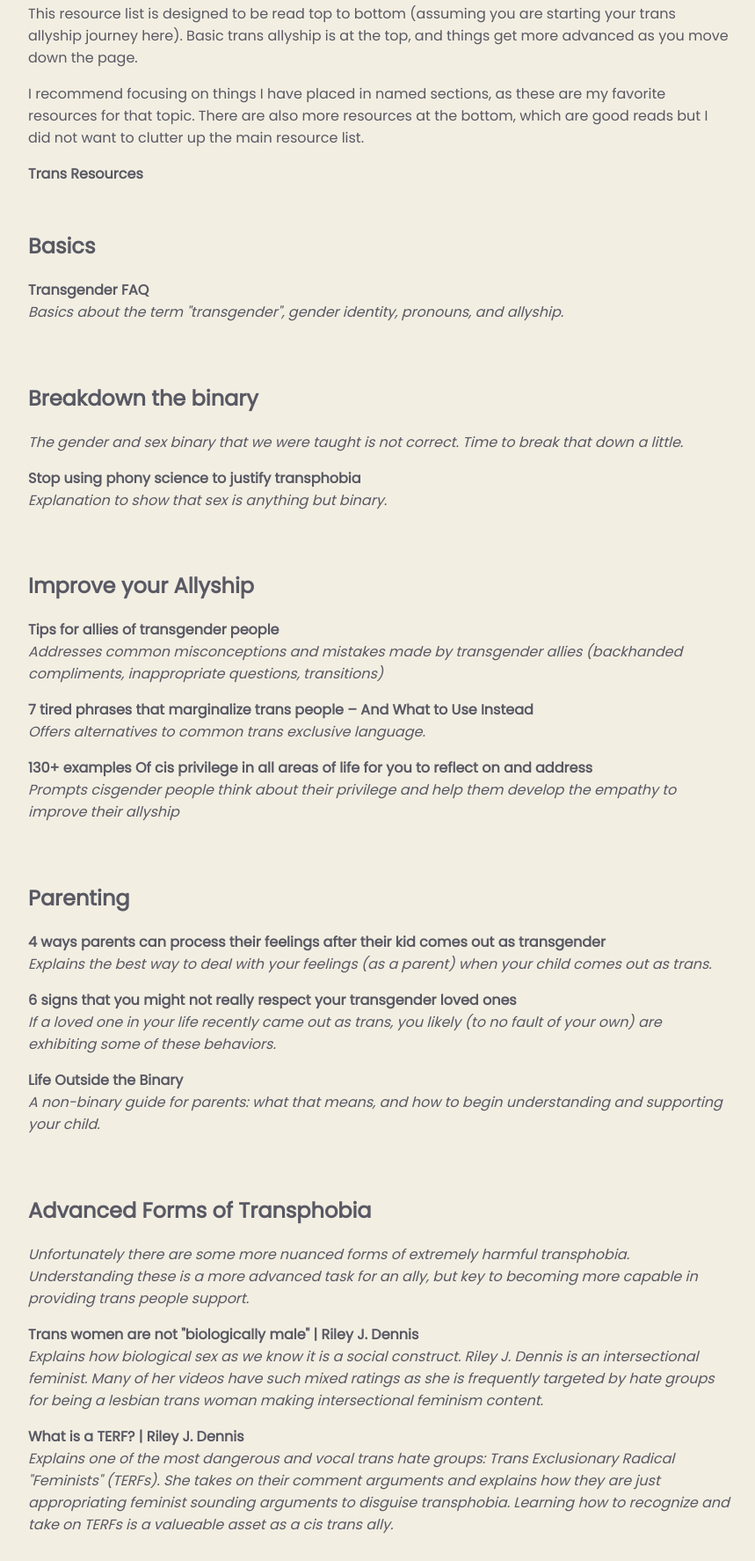
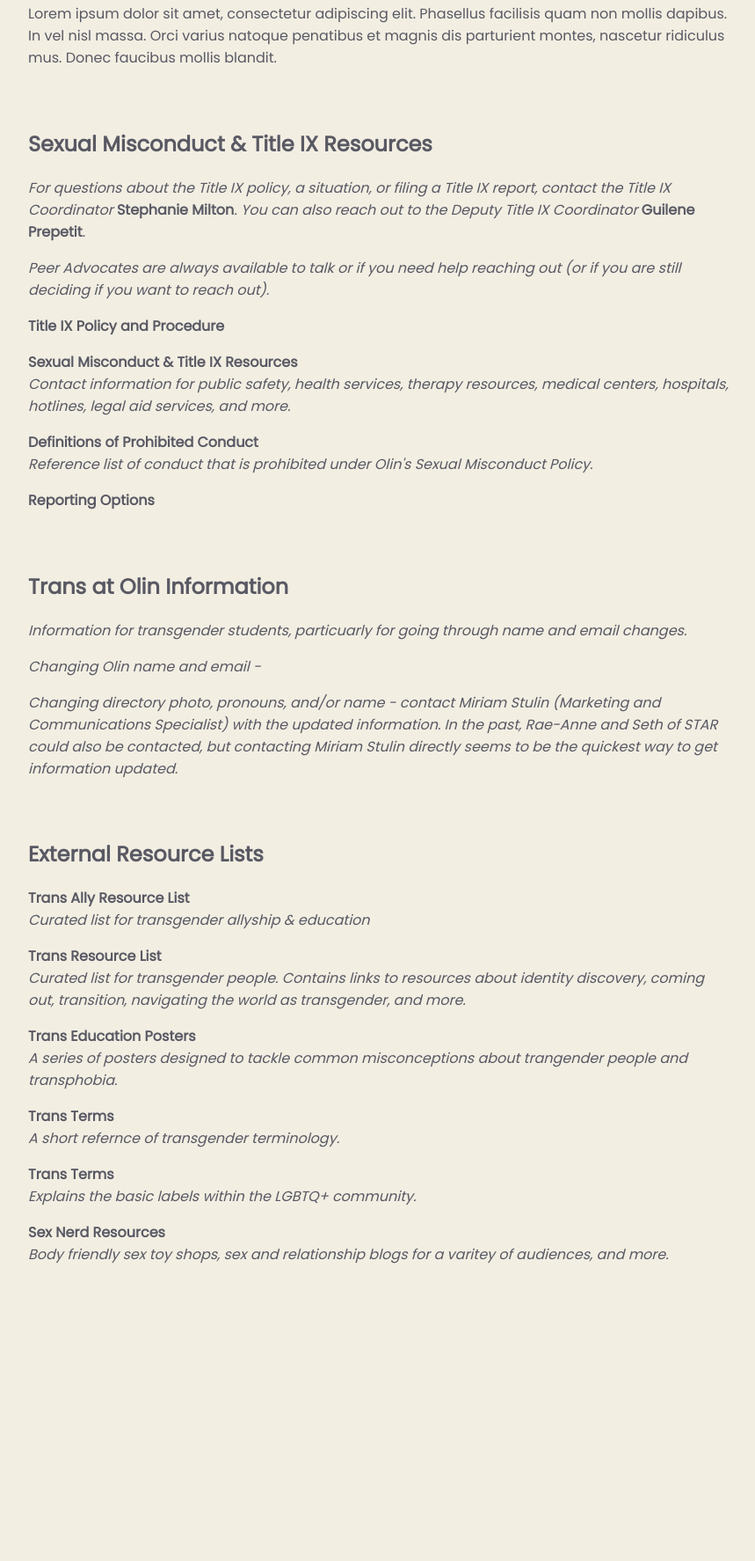
Before and after one commit to mstites/paWebsite, a plain HTML site: page resources.html in a window 1280 px wide. Shown: the part 1026-2800 px from the top of the page at 88% size, without its empty margins (218-1077 px from the left). After the commit the page ends 2512 px from the top, so only its background shows below. Drawn offline with Linux system fonts and the light colour scheme.

Commit message:
Draft resources page

```diff
--- a/resources.html
+++ b/resources.html
@@ -36,78 +36,45 @@
   <div class="navbar">
     <ul>
       <li><a href="index.html">Home</a></li>
-      <li><a href="zines.html">Zines</a></li>
-      <li><a href="posters.html">Posters</a></li>
-      <li><a class="active" href="allyResources.html">Resources</a></li>
-      <li><a href="about.html">About Me</a></li>
+      <li><a href="contact.html">Contact</a></li>
+      <li><a class="active" href="resources.html">Resources</a></li>
     </ul>
   </div>
   <div class="container">
     <div class="row top">
-      <h1> Trans Ally Resources </h1>
-      <p> This resource list is designed to be read top to bottom (assuming you are starting your trans allyship journey here). Basic trans allyship is at the top, and things get more advanced as you move down the page.</p>
-      <p>I recommend focusing on things I have placed in named sections, as these are my favorite resources for that topic. There are also more resources at the bottom, which are good reads but I did not want to clutter up the main resource list. </p>
-      <a href=transResources.html>Trans Resources</a>
+      <h1> Resources </h1>
+      <p> Lorem ipsum dolor sit amet, consectetur adipiscing elit. Phasellus facilisis quam non mollis dapibus. In vel nisl massa. Orci varius natoque penatibus et magnis dis parturient montes, nascetur ridiculus mus. Donec faucibus mollis blandit. </p>
     </div>
     <div class="row linkList">
-      <h2> Basics </h2>
+      <h2> Sexual Misconduct & Title IX Resources </h2>
+      <p>For questions about the Title IX policy, a situation, or filing a Title IX report, contact the Title IX Coordinator <a href="http://olin.edu/academics/student-affairs-and-resources/sexual-misconduct-info/title-ix-coordinators/">Stephanie Milton</a>. You can also reach out to the Deputy Title IX Coordinator <a href="http://olin.edu/academics/student-affairs-and-resources/sexual-misconduct-info/title-ix-coordinators/">Guilene Prepetit</a>.</p>
+      <p>Peer Advocates are always available to talk or if you need help reaching out (or if you are still deciding if you want to reach out).</p>
       <ul>
-        <li><p><a href="https://www.glaad.org/transgender/transfaq">Transgender FAQ</a><br>Basics about the term "transgender", gender identity, pronouns, and allyship.</p></li>
+        <li><p><a href="http://olin.edu/academics/student-affairs-and-resources/sexual-misconduct-info/title-ix-coordinators/">Title IX Policy and Procedure</a><br></p></li>
+        <li><p><a href="http://olin.edu/academics/student-affairs-and-resources/sexual-misconduct-info/resources-0/">Sexual Misconduct & Title IX Resources</a><br>Contact information for public safety, health services, therapy resources, medical centers, hospitals, hotlines, legal aid services, and more.</p></li>
+        <li><p><a href="http://olin.edu/academics/student-affairs-and-resources/sexual-misconduct-info/definitions-and-policies/">Definitions of Prohibited Conduct</a><br>Reference list of conduct that is prohibited under Olin's Sexual Misconduct Policy.</p></li>
+        <li><p><a href="http://olin.edu/academics/student-affairs-and-resources/sexual-misconduct-info/reporting-options/">Reporting Options</a><br></p></li>
       </ul>
     </div>
     <div class="row linkList">
-      <h2> Breakdown the binary </h2>
-      <p>The gender and sex binary that we were taught is not correct. Time to break that down a little.</p>
+      <h2> Trans at Olin Information </h2>
+      <p>Information for transgender students, particuarly for going through name and email changes.</p>
       <ul>
-        <li><p><a href="https://blogs.scientificamerican.com/voices/stop-using-phony-science-to-justify-transphobia/">Stop using phony science to justify transphobia</a><br>Explanation to show that sex is anything but binary.</p></li>
-      </ul>
-    </div>
-    <div class="row linkList">
-      <h2> Improve your Allyship </h2>
-      <ul>
-        <li><p><a href="https://www.glaad.org/transgender/allies">Tips for allies of transgender people</a><br>Addresses common misconceptions and mistakes made by transgender allies (backhanded compliments, inappropriate questions, transitions)</p></li>
-        <li><p><a href="https://everydayfeminism.com/2015/02/phrases-marginalize-trans-people/">7 tired phrases that marginalize trans people – And What to Use Instead</a><br>Offers alternatives to common trans exclusive language.</p></li>
-        <li><p><a href="https://everydayfeminism.com/2016/02/130-examples-cis-privilege/">130+ examples Of cis privilege in all areas of life for you to reflect on and address</a><br>Prompts cisgender people think about their privilege and help them develop the empathy to improve their allyship</p></li>
-      </ul>
-    </div>
-    <div class="row linkList">
-      <h2> Parenting </h2>
-      <ul>
-        <li><p><a href="https://everydayfeminism.com/2017/05/parents-process-transgender/">4 ways parents can process their feelings after their kid comes out as transgender</a><br>Explains the best way to deal with your feelings (as a parent) when your child comes out as trans.</p></li>
-        <li><p><a href="https://everydayfeminism.com/2017/03/respect-transgender-loved-one/">6 signs that you might not really respect your transgender loved ones</a><br>If a loved one in your life recently came out as trans, you likely (to no fault of your own) are exhibiting some of these behaviors.</p></li>
-        <li><p><a href="https://lifeoutsidethebinary.com/post/96149381358/so-your-child-is-nonbinary-a-guide-for-parents">Life Outside the Binary</a><br>A non-binary guide for parents: what that means, and how to begin understanding and supporting your child.</p></li>
-      </ul>
-    </div>
-    <div class="row linkList">
-      <h2> Advanced Forms of Transphobia </h2>
-      <p>Unfortunately there are some more nuanced forms of extremely harmful transphobia. Understanding these is a more advanced task for an ally, but key to becoming more capable in providing trans people support.
-        <ul>
-          <li><p><a href="https://www.youtube.com/watch?v=eWVRzGMVXbM">Trans women are not "biologically male" | Riley J. Dennis</a><br>Explains how biological sex as we know it is a social construct. Riley J. Dennis is an intersectional feminist. Many of her videos have such mixed ratings as she is frequently targeted by hate groups for being a lesbian trans woman making intersectional feminism content.</p></li>
-          <li><p><a href="https://www.youtube.com/watch?v=ru75tTRRYOA&t=368s">What is a TERF? | Riley J. Dennis</a><br>Explains one of the most dangerous and vocal trans hate groups: Trans Exclusionary Radical "Feminists" (TERFs). She takes on their comment arguments and explains how they are just appropriating feminist sounding arguments to disguise transphobia. Learning how to recognize and take on TERFs is a valueable asset as a cis trans ally.</p></li>
-        </ul>
-      </div>
-      <div class="row linkList">
-        <h2> Other References </h2>
-        <ul>
-          <li><p><a href="https://www.youtube.com/playlist?list=PLeCUrLGODFbNBx7Urgb7DM1q1jye8BxQ4">Trans intro playlist</a><br>Playlist of videos to give an introduction to trans lives, terminology, and issues. </p></li>
-          <li><p><a href="https://everydayfeminism.com/2016/02/trans-people-dont-owe-you/">8 things transgender people do not owe you</a><br>Addresses some common pitfalls commonly made my cisgender people when talking to transgender people.</p></li>
-          <li><p><a href="https://everydayfeminism.com/2015/06/6-common-mistakes-trans-allies/">Is your trans allyship half-baked? Here are 6 mistakes that trans allies are still making</a><br>Addresses common mistakes made by allies too transgender people, such as unintentionally transphobic compliments and binary enforcing language.</p></li>
-          <li><p><a href="https://everydayfeminism.com/2015/07/assumptions-non-binary-folks/">These 7 assumptions about non-binary folks may be hindering your trans allyship</a><br>Addresses common mistakes made by allies in regards to non-binary people.</p></li>
-          <li><p><a href="http://www.transstudent.org/definitions">LGBTQ+ definitions</a><br>Trans Student Educational Resources list of LGBTQ+ definitions.</p></li>
-          <li><p><a href="https://pflag.org/glossary">PFLAG national glossary of terms</a><br>An extensive list of LGBTQ+ terminology.</p></li>
-          <li><p><a href="https://www.mypronouns.org/">My pronouns</a><br>Reference site for personal pronouns: why they are important, how to use them, how to handle mistakes, and how to share your own pronouns.</p></li>
-        </ul>
-      </div>
-      <div class="row">
-        <div class="footer">
+        <li><p>Changing Olin name and email - </p>
+          <li><p>Changing directory photo, pronouns, and/or name - contact Miriam Stulin (Marketing and Communications Specialist) with the updated information. In the past, Rae-Anne and Seth of STAR could also be contacted, but contacting Miriam Stulin directly seems to be the quickest way to get information updated.</p>
+          </ul>
+        </div>
+        <div class="row linkList">
+          <h2> External Resource Lists </h2>
           <ul>
-            <li><a href="https://www.instagram.com/maeveGoose/"><i class="fab fa-instagram"></i></a></li>
-            <li><a href="https://twitter.com/maeveStites"><i class="fab fa-twitter"></i></a></li>
-            <li><a href="https://github.com/mstites"><i class="fab fa-github"></i></a></li>
-            <li><a href="https://www.linkedin.com/in/maevestites/"><i class="fab fa-linkedin-in"></i></a></li>
+            <li><p><a href="https://create.mstites.com/resource/ally.html">Trans Ally Resource List</a><br>Curated list for transgender allyship & education</p></li>
+            <li><p><a href="https://create.mstites.com/resource/trans.html">Trans Resource List</a><br>Curated list for transgender people. Contains links to resources about identity discovery, coming out, transition, navigating the world as transgender, and more.</p></li>
+            <li><p><a href="https://create.mstites.com/resource/posters.html">Trans Education Posters</a><br>A series of posters designed to tackle common misconceptions about trangender people and transphobia.</p></li>
+            <li><p><a href="https://create.mstites.com/resource/transTerms.html">Trans Terms</a><br>A short refernce of transgender terminology.</p></li>
+            <li><p><a href="https://create.mstites.com/resource/lgbt.html">Trans Terms</a><br>Explains the basic labels within the LGBTQ+ community.</p></li>
+            <li><p><a href="https://www.notion.so/Sex-Nerd-b60982eeca9a4e5baa1bec116149fa9e">Sex Nerd Resources</a><br>Body friendly sex toy shops, sex and relationship blogs for a varitey of audiences, and more.</p></li>
           </ul>
         </div>
       </div>
-    </div>
-  </body>
-  </html>
+    </body>
+    </html>
```
